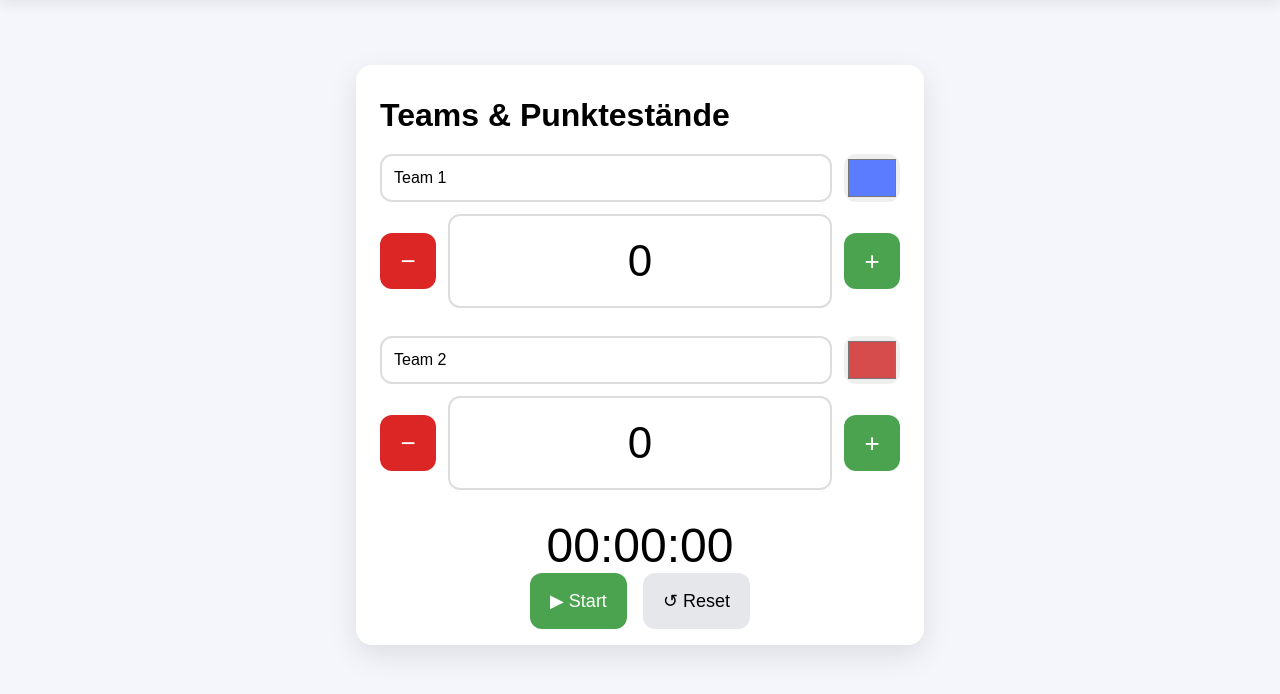
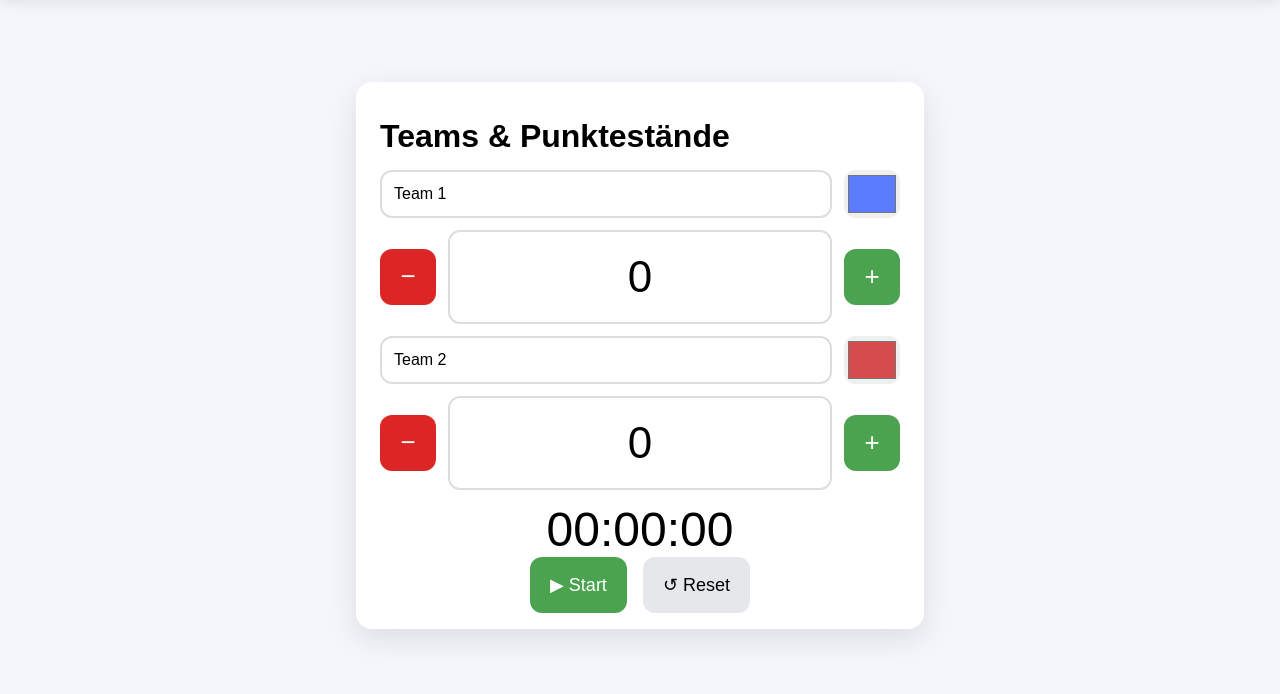
Before and after one commit to LorettaPantelic/VWA, a Flask app: page /scores_and_teams in a window 1280 px wide. Shown: the part 74-768 px from the top of the page. Run offline with Flask 3, Linux system fonts and the light colour scheme.

Commit message:
Adjust spacing in scores_and_teams.html

```diff
--- a/scoreboard_web/templates/scores_and_teams.html
+++ b/scoreboard_web/templates/scores_and_teams.html
@@ -12,12 +12,13 @@
     }
 
     h1 {
-        margin-top: 16px;
-        margin-bottom: 20px;
+        margin-top: 0;
+        margin-bottom: 15px;
+        padding-top: 20px;
     }
 
     .team {
-        margin-bottom: 28px;
+        margin-bottom: 12px;
     }
 
     .team-name-row {
@@ -78,7 +79,6 @@
     }
 
     .game-time {
-        margin-top: 12px;
         text-align: center;
     }
 
```
